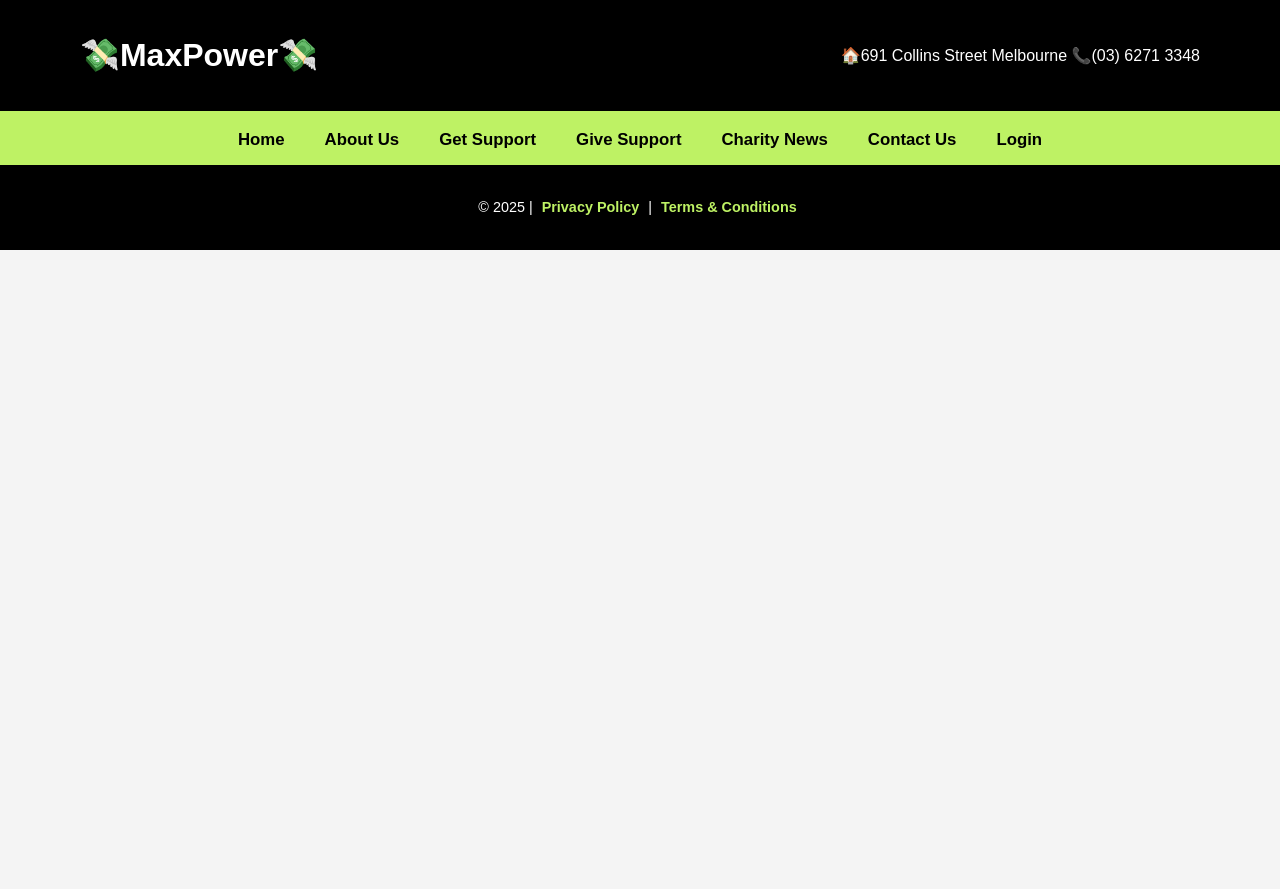
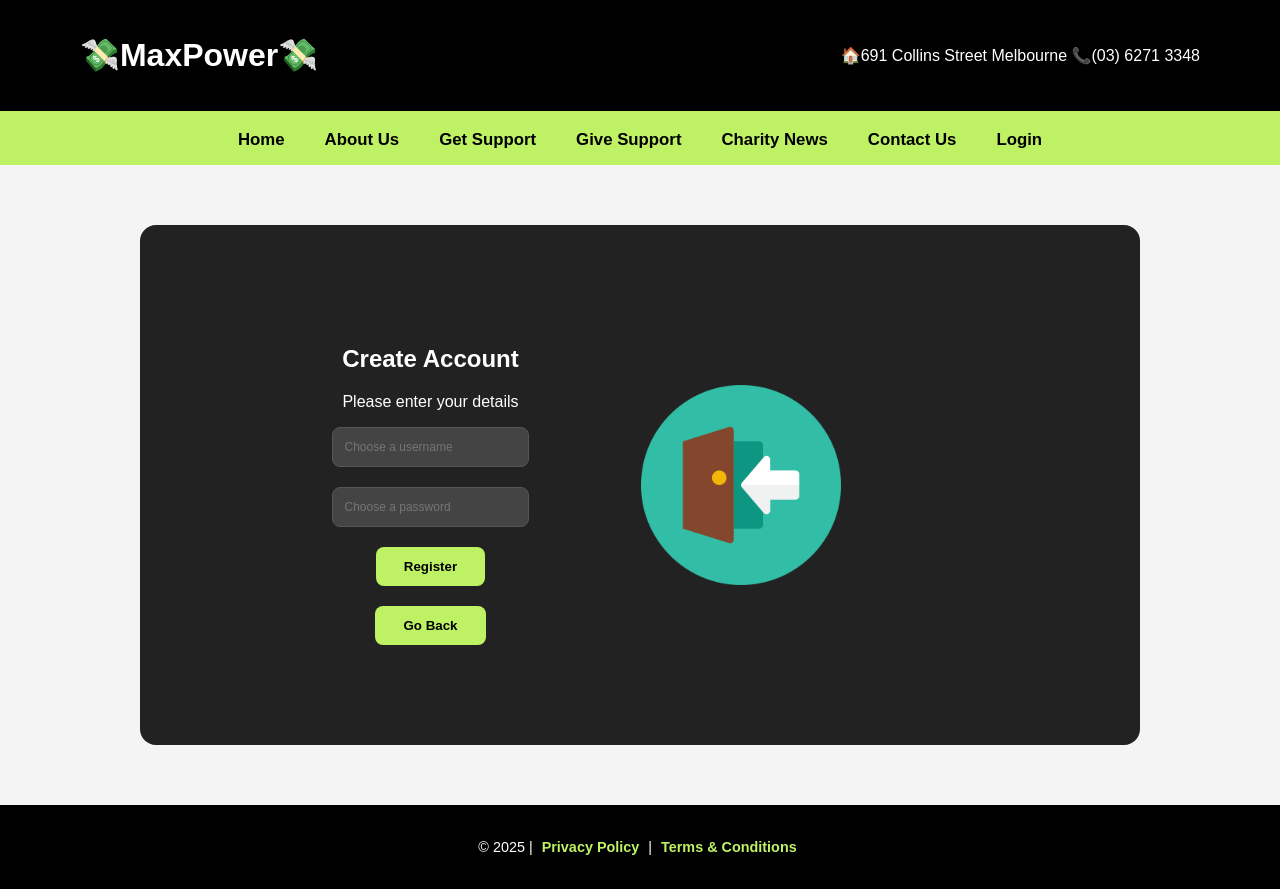
Before and after one commit to sneakzttv/ITO5032-Assignment-Repo, a Vue app: page /register in a window 1280 px wide. Before the commit the page ends 800 px from the top, so only its background shows below. Built offline with nearby package versions, Linux system fonts and the light colour scheme.

Commit message:
Register page
Register page added.
JSON added with user data that updates.
Forms CSS updated to match web app aesthetics.

```diff
--- a/src/components/LoginPage.vue
+++ b/src/components/LoginPage.vue
@@ -1,9 +1,13 @@
 <script setup>
 import { reactive } from 'vue'
 import { useRouter } from 'vue-router'
+import users from '../data/users.js'
 import '../style/login.css'
 
 const router = useRouter()
+
+// TODO: Still needed maybe? Check later
+const registeredUsers = reactive([...users])
 
 const form = reactive({
   username: '',
@@ -35,7 +39,7 @@ function validateClient() {
   return valid
 }
 
-// Stops standard form send function so we can process.
+// Stops standard form send function so we can process the data.
 function handleSubmit(e) {
   e.preventDefault()
 
@@ -87,7 +91,10 @@ function handleSubmit(e) {
             />
             <p v-if="errors.password" class="error-text">{{ errors.password }}</p>
 
-            <button type="submit">Login</button>
+            <button type="submit">Proceed</button>
+            <router-link to="/register">
+              <button>Register</button>
+            </router-link>
           </form>
         </div>
 
--- /dev/null
+++ b/src/components/RegisterPage.vue
@@ -0,0 +1,93 @@
+<script setup>
+import { reactive, ref, onMounted } from 'vue'
+import { useRouter } from 'vue-router'
+import usersData from '../data/users.js'
+
+const router = useRouter()
+
+// Loads users.
+const users = ref([])
+
+onMounted(() => {
+  const savedUsers = localStorage.getItem('users')
+  users.value = savedUsers ? JSON.parse(savedUsers) : usersData
+})
+
+// Resets form inputs.
+const newUser = reactive({
+  username: '',
+  password: '',
+})
+
+// Register logic.
+function handleRegister(e) {
+  e.preventDefault()
+
+  if (!newUser.username.trim() || !newUser.password.trim()) {
+    alert('Please enter a username and password.')
+    return
+  }
+
+  // Check if a username is already taken.
+  if (users.value.some((u) => u.username === newUser.username)) {
+    alert('That username is already taken.')
+    return
+  }
+
+  // Adds a new user.
+  const newEntry = {
+    id: users.value.length + 1,
+    username: newUser.username,
+    password: newUser.password,
+  }
+
+  users.value.push(newEntry)
+
+  // Save to localStorage so it persists.
+  localStorage.setItem('users', JSON.stringify(users.value))
+
+  alert('Account created successfully!')
+  // Redirect back to login page for good UX.
+  router.push('/login')
+}
+</script>
+
+<template>
+  <main class="content">
+    <section class="login-box">
+      <div class="login-row">
+        <div class="login-form">
+          <h2>Create Account</h2>
+          <p>Please enter your details</p>
+
+          <form @submit="handleRegister">
+            <input
+              v-model="newUser.username"
+              type="text"
+              placeholder="Choose a username"
+              required
+              minlength="3"
+            />
+
+            <input
+              v-model="newUser.password"
+              type="password"
+              placeholder="Choose a password"
+              required
+              minlength="6"
+            />
+
+            <button type="submit">Register</button>
+            <router-link to="/login">
+              <button class="link-button">Go Back</button>
+            </router-link>
+          </form>
+        </div>
+
+        <div class="login-image">
+          <img src="../images/login.png" alt="Register" />
+        </div>
+      </div>
+    </section>
+  </main>
+</template>
--- /dev/null
+++ b/src/data/users.js
@@ -0,0 +1,4 @@
+export default [
+  { id: 1, username: 'Cloud', password: 'RedDog123' },
+  { id: 2, username: 'Tifa', password: 'Lockheartz101' },
+]
--- a/src/router/index.js
+++ b/src/router/index.js
@@ -10,6 +10,7 @@ import LoginSuccessPage from '@/components/LoginSuccessPage.vue'
 import MessageSuccessPage from '@/components/MessageSuccessPage.vue'
 import PrivacyPolicyPage from '@/components/PrivacyPolicyPage.vue'
 import TermsAndConditionsPage from '@/components/TermsAndConditionsPage.vue'
+import RegisterPage from '@/components/RegisterPage.vue'
 
 const routes = [
   { path: '/', component: HomePage },
@@ -23,6 +24,7 @@ const routes = [
   { path: '/message-success', component: MessageSuccessPage },
   { path: '/privacy-policy', component: PrivacyPolicyPage },
   { path: '/terms-and-conditions', component: TermsAndConditionsPage },
+  { path: '/register', component: RegisterPage },
 ]
 
 const router = createRouter({
--- a/src/style/contact.css
+++ b/src/style/contact.css
@@ -21,7 +21,7 @@
   flex: 1;
   background: #111;
   border-radius: 12px;
-  padding: 180px 0 0 0;
+  padding: 210px 0 0 0;
   color: #ccc;
   text-align: center;
 }
--- a/src/style/give-support.css
+++ b/src/style/give-support.css
@@ -31,8 +31,19 @@
 
 .support-form {
   flex: 1;
-  width: 80%;
+  min-width: 400px;
   background: #333;
   padding: 30px 40px;
-  border-radius: 12px;
 }
+
+.support-form input,
+.support-form textarea,
+.support-form select {
+  width: 95%;
+  padding: 12px;
+  font-size: 12px;
+  border-radius: 8px;
+  border: 1px solid #555;
+  background: #444;
+  color: white;
+}
--- a/src/style/login.css
+++ b/src/style/login.css
@@ -29,6 +29,18 @@
   gap: 20px;
 }
 
+.login-form input,
+.login-form textarea,
+.login-form select {
+  width: 95%;
+  padding: 12px;
+  font-size: 12px;
+  border-radius: 8px;
+  border: 1px solid #555;
+  background: #444;
+  color: white;
+}
+
 .login-image img {
   max-width: 200px;
   height: auto;
```
